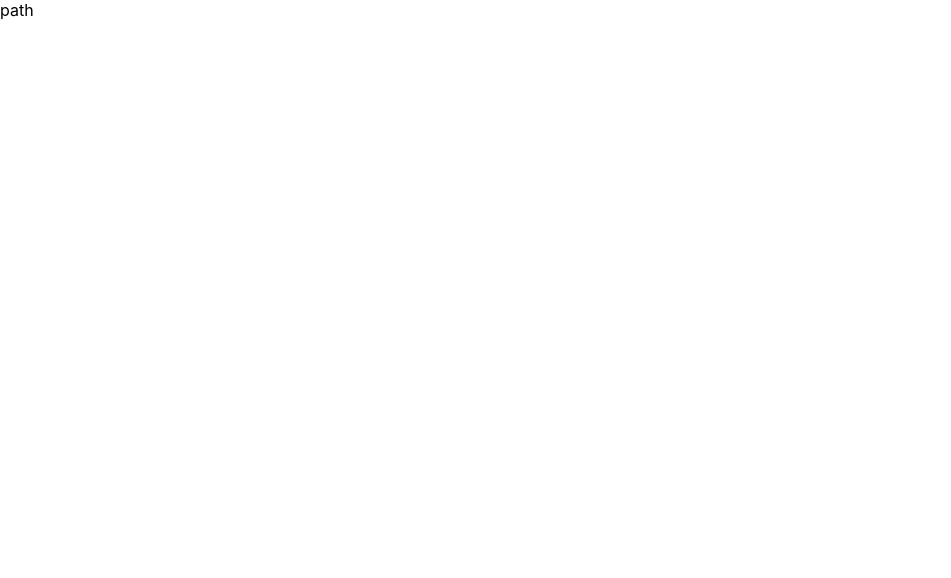
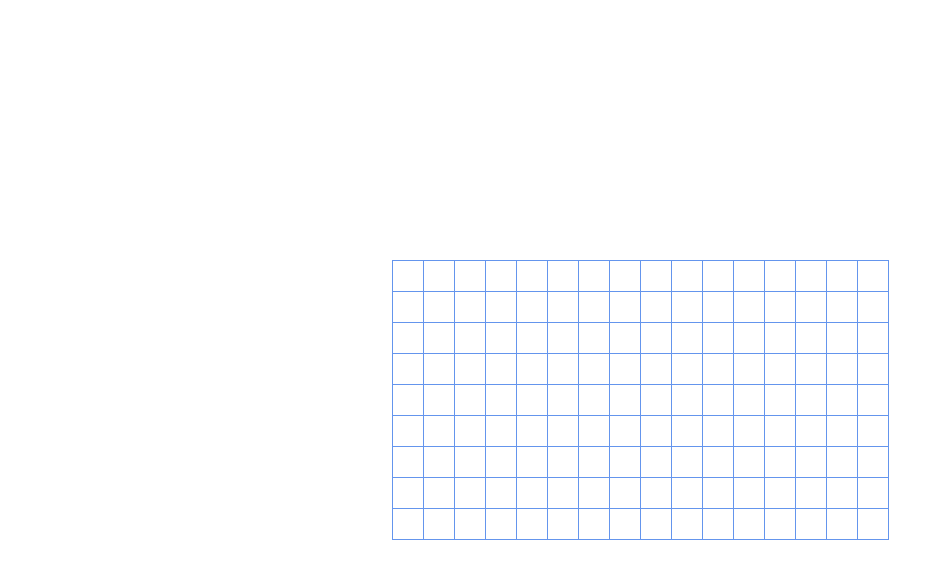
Before and after one commit to TerryHintz/path_finding_visualizer, a React (Create React App) app: page / in a window 1280 px wide. Shown: the top 578 px of the page, without its empty margins (0-951 px from the left). Built offline with nearby package versions, Linux system fonts and the light colour scheme.

Commit message:
setup grid

```diff
--- a/src/Path.css
+++ b/src/Path.css
@@ -0,0 +1,24 @@
+.path-root {
+    display: flex;
+    flex-direction: column;
+    justify-content: center;
+    align-items: center;
+    min-height: 100vh;
+}
+
+.path-grid {
+    border-left: 1px solid cornflowerblue;
+    border-top: 1px solid cornflowerblue;
+}
+
+.path-square {
+    height: 30px;
+    width: 30px;
+    border: 1px solid cornflowerblue;
+    border-left: none;
+    border-top: none;
+}
+
+.path-row {
+    display: flex;
+}
--- a/src/Path.js
+++ b/src/Path.js
@@ -1,10 +1,47 @@
 import React, {Component} from 'react';
 import './Path.css'
 
+const HEIGHT = 9;
+const WIDTH = 16;
+
 class Path extends Component {
+    state = {
+        grid: [],
+    }
+
+    componentDidMount(){
+        this.createGrid();
+    }
+
+    createGrid = () => {
+        let grid = [];
+        for(let i=0; i<HEIGHT; i++){
+            let row = [];
+            for(let j=0; j<WIDTH; j++){
+                row.push(null);
+            }
+            grid.push(row);
+        }
+        this.setState({grid});
+    }
+
     render () {
         return (
-            <div>path</div>
+            <div className='path-root'>
+                <div className='path-grid'>
+                    {this.state.grid.map((row, index) => {
+                        return(
+                            <div key={index} className='path-row'>
+                                {row.map((square, index) => {
+                                    return (
+                                        <div key={index} className='path-square'></div>
+                                    )
+                                })}
+                            </div>
+                        )
+                    })}
+                </div>
+            </div>
         )
     }
 }
```
